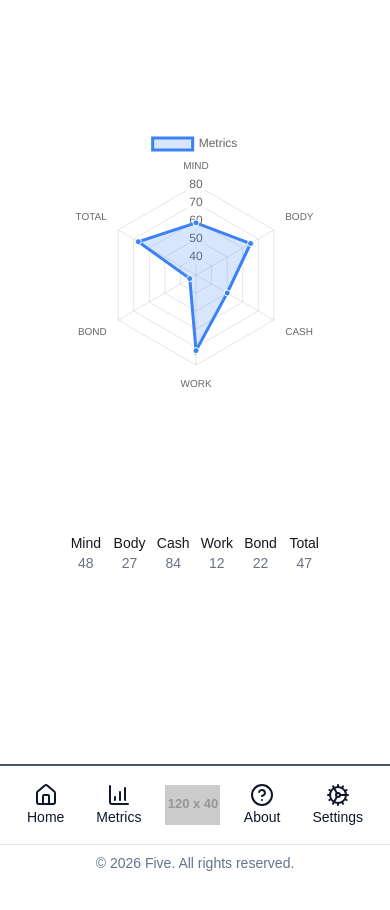
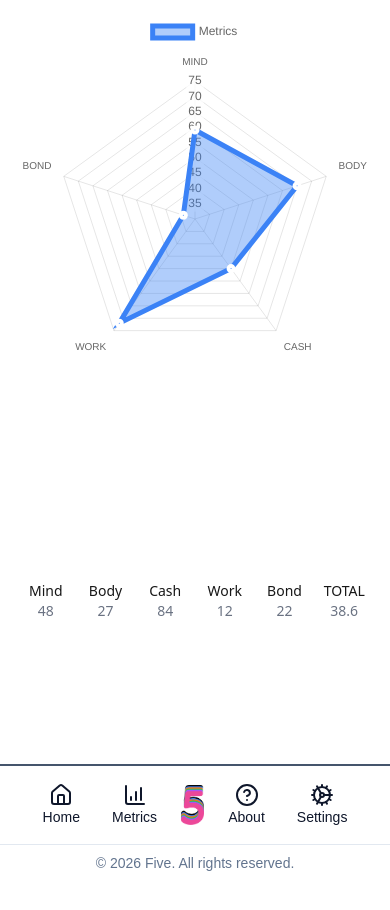
Before and after one commit to GlennHS/Five, a Next.js app: page / in a window 390 px wide. Shown: the top 910 px of the page. Built offline with nearby package versions, Linux system fonts and the light colour scheme.

Commit message:
Componentise graph, start work on onclick coloring

```diff
--- /dev/null
+++ b/app/components/FiveRadarGraph.tsx
@@ -0,0 +1,69 @@
+import { useEffect, useState } from "react";
+import { Radar } from "react-chartjs-2";
+import { RADAR_DEFAULT_CONFIG } from "../fixtures/DefaultChartConfig";
+import { Chart, Element } from "chart.js";
+import { FIVE_COLORS } from "../utils/colors";
+
+type FiveRadarGraphProps = {
+  data: number[]
+}
+
+const onClick = (event: MouseEvent, elements: any, chart: Chart) => {
+  if (!elements.length) return;
+
+  const index = elements[0].index;
+
+  const colors = [
+    FIVE_COLORS.MIND,
+    FIVE_COLORS.BODY,
+    FIVE_COLORS.CASH,
+    FIVE_COLORS.WORK,
+    FIVE_COLORS.BOND
+  ];
+
+  chart.data.datasets[0].borderColor = colors[index];
+  chart.data.datasets[0].backgroundColor = colors[index] + '33';
+
+  chart.update();
+};
+
+export default function FiveRadarGraph(props: FiveRadarGraphProps) {
+  const [chartData, setChartData] = useState(RADAR_DEFAULT_CONFIG)
+  const [forceReRender, setForceReRender] = useState(false)
+  const [radarColor, setRadarColor] = useState(FIVE_COLORS.MIND)
+
+  useEffect(() => {
+    setForceReRender(false)
+    setChartData({
+      ...chartData,
+      data: {
+        labels: [
+          'MIND',
+          'BODY',
+          'CASH',
+          'WORK',
+          'BOND',
+        ],
+        datasets:[{
+          label: 'Metrics',
+          data: props.data,
+          fill: true,
+          backgroundColor: `${radarColor}66`,
+          borderColor: radarColor,
+          pointBackgroundColor: radarColor,
+          pointBorderColor: '#fff',
+          pointHoverBackgroundColor: '#fff',
+          pointHoverBorderColor: radarColor
+        }]
+      }
+    });
+  }, [])
+
+  return (
+    <Radar
+      // onClick={onclick}
+      key={forceReRender ? "a" : "b"}
+      data={chartData.data}
+    />
+  )
+}
--- a/app/components/Navbar.tsx
+++ b/app/components/Navbar.tsx
@@ -2,6 +2,7 @@
 
 import Link from 'next/link';
 import { ChartColumnIncreasing, CircleQuestionMark, Cog, House } from 'lucide-react'
+import Image from 'next/image';
 
 type NavLinkProps = {
   href?: string;
@@ -49,10 +50,12 @@ export default function Navbar() {
 
             <li>
             <Link href="#" aria-label="Go to home">
-              <img
-                src="https://placehold.co/120x40?text=Logo"
+              <Image
+                src="/images/icons/five-icon.png"
+                width={30}
+                height={60}
                 alt="App logo"
-                className="h-10 w-30 block object-cover"
+                className="h-10 w-auto block object-cover"
               />
             </Link>
             </li>
--- a/app/fixtures/AppData.ts
+++ b/app/fixtures/AppData.ts
@@ -20,11 +20,8 @@ const APP_DATA = {
       name: 'Bond',
       value: 22,
     },
-    total:{
-      name: 'Total',
-      value: 47,
-    },
-  }
+  },
+  total: 47,
 }
 
 export default APP_DATA;
--- a/app/fixtures/DefaultChartConfig.ts
+++ b/app/fixtures/DefaultChartConfig.ts
@@ -1,5 +1,7 @@
 import type { ChartConfiguration } from 'chart.js';
 import { FIVE_COLORS } from '../utils/colors';
+
+const radarColor = FIVE_COLORS.WORK
 
 export const RADAR_DEFAULT_CONFIG: ChartConfiguration<'radar'> = {
   type: 'radar',
@@ -10,21 +12,27 @@ export const RADAR_DEFAULT_CONFIG: ChartConfiguration<'radar'> = {
       'CASH',
       'WORK',
       'BOND',
-      'TOTAL',
     ],
     datasets:[{
       label: 'Metrics',
       data: [0,0,0,0,0,0],
       fill: true,
-      backgroundColor: `#${FIVE_COLORS.MIND}44`,
-      borderColor: FIVE_COLORS.MIND,
-      pointBackgroundColor: FIVE_COLORS.MIND,
+      backgroundColor: `${radarColor}66`,
+      borderColor: radarColor,
+      pointBackgroundColor: radarColor,
       pointBorderColor: '#fff',
       pointHoverBackgroundColor: '#fff',
-      pointHoverBorderColor: FIVE_COLORS.MIND
+      pointHoverBorderColor: radarColor,
+      borderWidth: 5,
+      pointRadius: 2,
     }]
   },
   options: {
+    elements: {
+      arc: {
+        borderWidth: 10
+      }
+    },
     scales: {
       r: {
           angleLines: {
--- a/app/globals.css
+++ b/app/globals.css
@@ -3,27 +3,11 @@
 :root {
   --background: #ffffff;
   --foreground: #171717;
-
-  /* Metric colors (single source of truth) */
-  --mind-rgb: 59 130 246;   /* blue */
-  --body-rgb: 249 115 22;   /* orange */
-  --cash-rgb: 34 197 94;    /* green */
-  --work-rgb: 168 85 247;   /* purple */
-  --bond-rgb: 236 72 153;   /* pink */
 }
 
 @theme inline {
   --color-background: var(--background);
   --color-foreground: var(--foreground);
-  --font-sans: var(--font-geist-sans);
-  --font-mono: var(--font-geist-mono);
-
-  /* Tailwind utilities for metric colors */
-  --color-mind: rgb(var(--mind-rgb));
-  --color-body: rgb(var(--body-rgb));
-  --color-cash: rgb(var(--cash-rgb));
-  --color-work: rgb(var(--work-rgb));
-  --color-bond: rgb(var(--bond-rgb));
 }
 
 body {
--- a/app/layout.tsx
+++ b/app/layout.tsx
@@ -1,5 +1,5 @@
 import type { Metadata } from "next";
-import { Geist, Geist_Mono } from "next/font/google";
+import { Nunito, Inter } from "next/font/google";
 import "./globals.css";
 import Navbar from "./components/Navbar";
 import Footer from "./components/Footer";
@@ -8,13 +8,24 @@ function FooterSpacer(){
   return (<div className="h-20"></div>)
 }
 
+const nunito = Nunito({
+  weight: '400',
+  subsets: ['latin']
+})
+
+const inter = Inter({
+  weight: '400',
+  subsets: ['latin']
+})
+
 export default function RootLayout({
   children,
 }: Readonly<{
   children: React.ReactNode;
 }>) {
   return (
-    <html lang="en">
+    <html lang="en" className={nunito.className}>
+      <link rel="icon" href="/images/icons/five-icon.png" sizes="any" />
       <body>
         {children}
         <Navbar />
--- a/app/page.tsx
+++ b/app/page.tsx
@@ -16,6 +16,9 @@ import { useEffect, useState } from 'react';
 
 import type { ChartConfiguration } from 'chart.js'
 import { createRandomFive } from './utils/factories';
+import { calculateTotal } from './utils/helpers';
+import { FIVE_COLORS } from './utils/colors';
+import FiveRadarGraph from './components/FiveRadarGraph';
 
 ChartJS.register(
   RadialLinearScale,
@@ -29,51 +32,28 @@ ChartJS.register(
 export default function Home() {
 
   const metrics = Object.values(APP_DATA.metrics);
-  console.log(metrics);
+  const total = calculateTotal(metrics.map(m => m.value))
 
   const [chartData, setChartData] = useState<ChartConfiguration<'radar'>>(RADAR_DEFAULT_CONFIG);
 
-  useEffect(() => {
-
-    setChartData({
-      ...RADAR_DEFAULT_CONFIG,
-      data: {
-        labels: [
-          'MIND',
-          'BODY',
-          'CASH',
-          'WORK',
-          'BOND',
-          'TOTAL',
-        ],
-        datasets:[{
-          label: 'Metrics',
-          data: createRandomFive(),
-          fill: true,
-          backgroundColor: "rgb(59 130 246 / 0.2)",
-          borderColor: "rgb(59 130 246)",
-          pointBackgroundColor: "rgb(59 130 246)",
-          pointBorderColor: '#fff',
-          pointHoverBackgroundColor: '#fff',
-          pointHoverBorderColor: "rgb(59 130 246)",
-        }]
-      }
-    });
-  }, []);
-
   return (
     <div className="flex min-h-screen items-center justify-center bg-zinc-50 font-sans">
-      <main className="flex min-h-screen w-full sm:max-w-3xl flex-col items-center justify-between py-32 px-16 bg-white sm:items-start">
+      <main className="flex min-h-screen w-full sm:max-w-3xl flex-col items-center justify-between p-4 bg-white sm:items-start">
         <div className="w-full">
-          <Radar data={chartData.data} />
+          {/* <FiveRadarGraph data={metrics.map(m=>m.value)} /> */}
+          <FiveRadarGraph data={createRandomFive()} />
         </div>
         <div className='w-full flex items-center content-between'>
             {metrics.map((metric) => (
               <div key={metric.name} className="w-full h-full bg-white flex flex-col items-center">
                 <h3 className={`text-sm font-medium text-${metric.name.toLowerCase()}`}>{metric.name}</h3>
-                <p className="text-sm text-gray-500">{metric.value}</p>
+                <p className="text-sm text-gray-500 uppercase">{metric.value}</p>
               </div>
             ))}
+            <div className="w-full h-full bg-white flex flex-col items-center">
+              <h3 className={"text-sm font-medium text-total"}>TOTAL</h3>
+              <p className="text-sm text-gray-500 uppercase">{total}</p>
+            </div>
         </div>
         <div>
           { /* Actions */ }
--- a/app/utils/factories.ts
+++ b/app/utils/factories.ts
@@ -1,5 +1,5 @@
 export const createRandomMetric = (min: number = 30, max: number = 80): number => Math.floor(Math.random() * (max - min) + min)
 
 export const createRandomFive = (min: number = 30, max: number = 80): number[] => {
-  return [0,0,0,0,0,0].map(() => createRandomMetric(min, max))
+  return [0,0,0,0,0].map(() => createRandomMetric(min, max))
 }
--- /dev/null
+++ b/app/utils/helpers.ts
@@ -0,0 +1,6 @@
+export const calculateTotal = (five: number[]) : number => {
+  if (five.length !== 5)
+    return 0
+  else
+    return five.reduce((a,b) => a + b) / 5
+}
```
Also changed, not shown: public/images/icons/five-icon.png (added), 1 other file (tests, documents, lock files or other folders).
